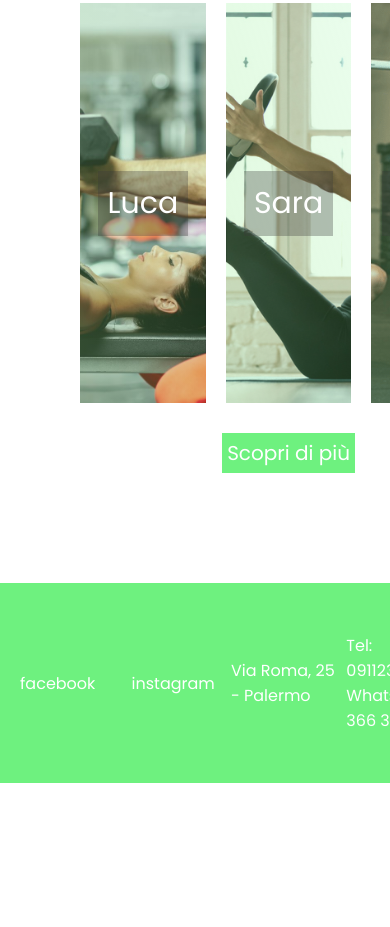
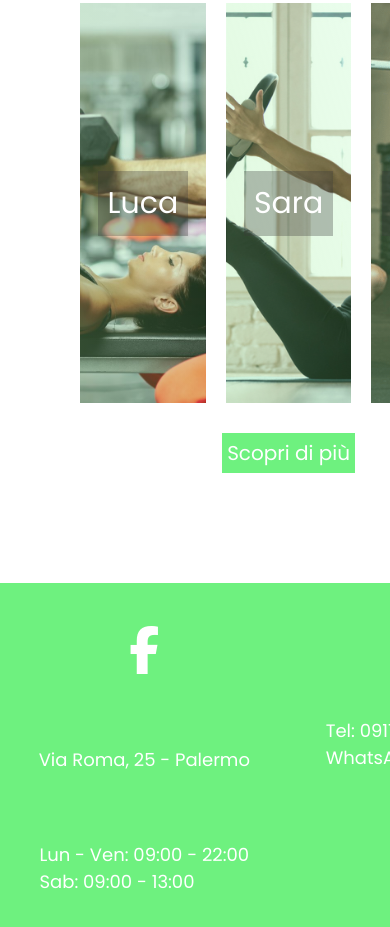
Before and after one commit to franky-04e/bodyprime-website, a website: page index.html in a window 390 px wide. Shown: the part 1837-2764 px from the top of the page. Before the commit the page ends 2620 px from the top, so only its background shows below. Drawn offline with nearby package versions, Linux system fonts and the light colour scheme.

Commit message:
Footer responsive

```diff
--- a/css/footer/footer.css
+++ b/css/footer/footer.css
@@ -7,6 +7,8 @@
     min-height: 200px;
     color:white;
 }
+
+
 
 #footer_fb{
     align-self: center;
@@ -21,14 +23,56 @@
 #footer_indirizzo{
     align-self: center;
     justify-self: center;
+    font-size: 18px;
+    padding:10px;
 }
 
 #footer_chiamaci{
     align-self: center;
     justify-self: center;
+    font-size: 18px;
+    padding:10px;
 }
 
 #footer_orari{
     align-self: center;
     justify-self: center;
+    font-size: 18px;
+    padding:10px;
 }
+.fa {
+    color: white !important;
+}
+
+a{
+    text-decoration: none;
+}
+
+/*********************************** Responsive **************************************/
+
+@media screen and (max-width: 1500px) {
+    #footer{
+        display:grid;
+        grid-template-columns: 1fr 1fr ;
+        grid-template-rows: 1fr 1fr;
+        font-family: 'Poppins', sans-serif;
+        background-color: rgba(110, 241, 127) ;
+        min-height: 200px;
+        color:white;
+        row-gap: 20px;
+    }
+
+    #footer_fb{
+        margin-top:30px;
+    }
+    #footer_ig{
+        margin-top:30px;
+    }
+    #footer_chiamaci{
+        margin-bottom: 30px;
+    }
+    #footer_orari{
+        margin-bottom: 30px;
+    }
+
+}
--- a/index.html
+++ b/index.html
@@ -134,15 +134,15 @@
 
     <!--Footer-->
     <footer id="footer"  data-aos="fade-up">
-            <!-- Social -->
+        <!-- Social -->
             <div id="footer_fb" >
-                facebook
+                <a href=""> <i class="fa fa-facebook fa-3x"></i></a>
             </div>
             <div id="footer_ig" >
-                instagram
+                <a href=""> <i class="fa fa-instagram fa-3x"></i></i></a>
             </div>
 
-            <!-- Contatti -->
+        <!-- Contatti -->
             <div id="footer_indirizzo" >
                 <p>Via Roma, 25 - Palermo</p>
             </div>
@@ -152,11 +152,11 @@
                 <p> WhatsApp: 366 3302222 </p>
             </div>
 
+        <!-- Orari -->
             <div id="footer_orari" >
                 <p>Lun - Ven: 09:00 - 22:00</p>
                 <p>Sab: 09:00 - 13:00</p>
             </div>
-
     </footer>
 
 
@@ -168,5 +168,7 @@
     <script>
       AOS.init();
     </script>
+    <!-- Font Awesome-->
+    <script src="https://use.fontawesome.com/edc43ebbf4.js"></script>
 </body>
 </html>
```
